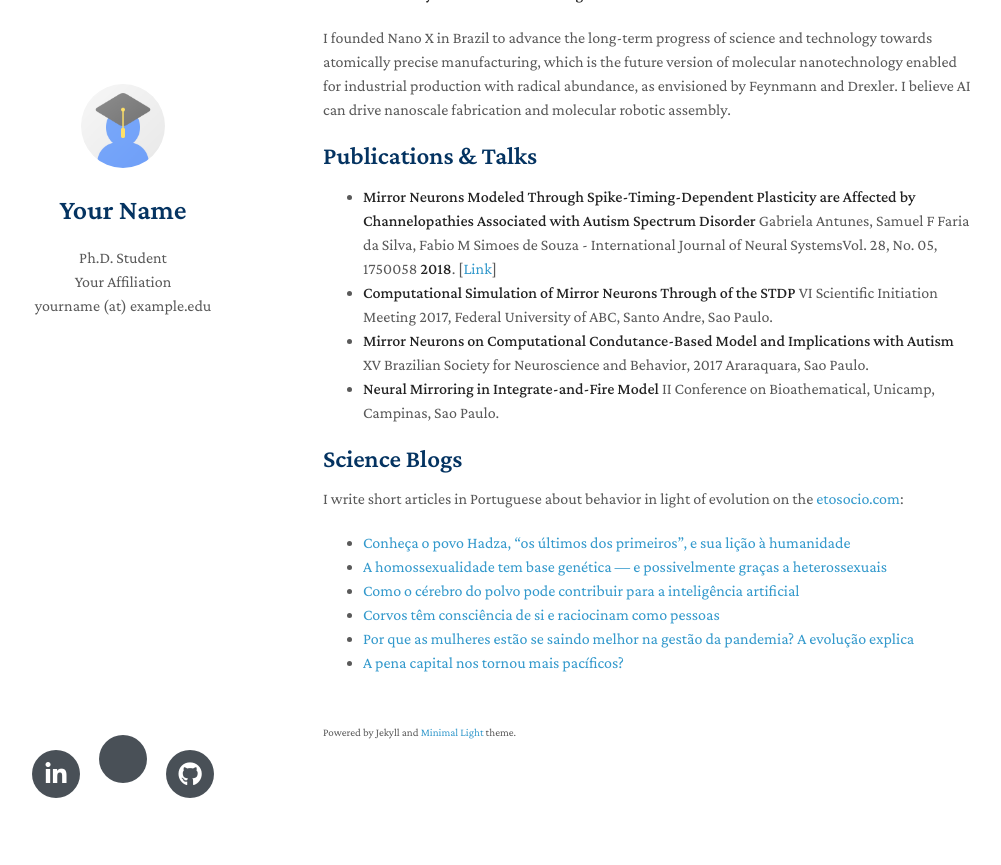
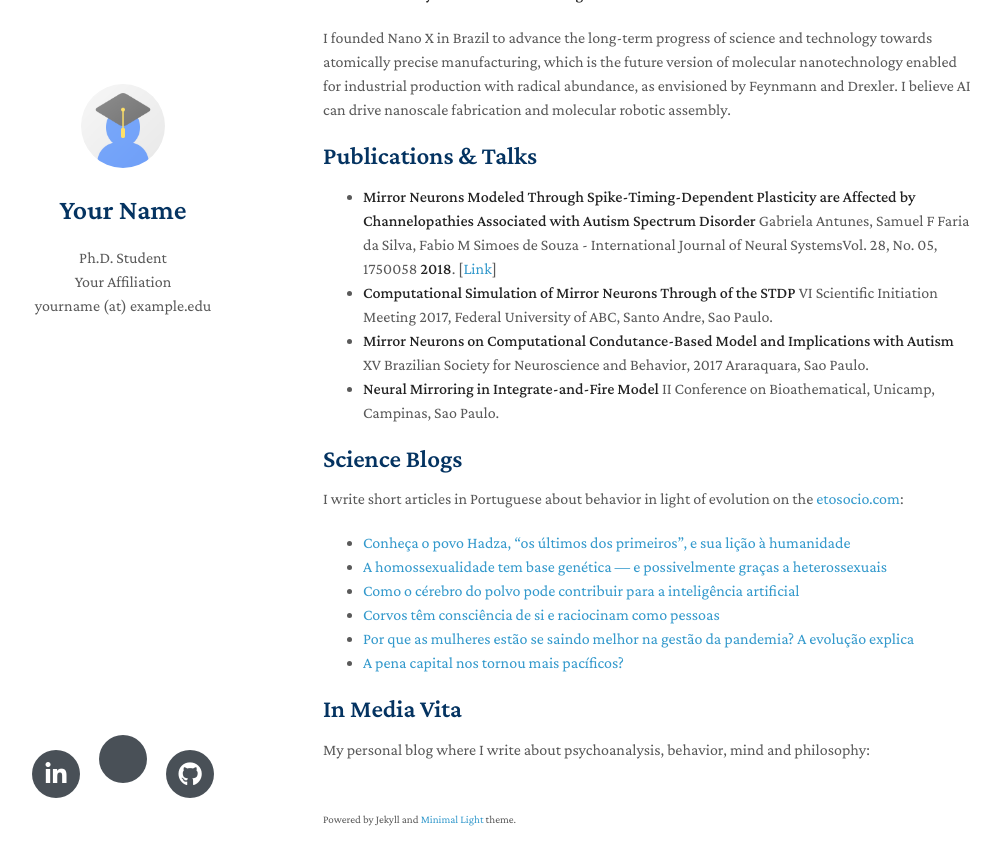
Before and after one commit to samuelfernandofs/samuel.fernando, a Jekyll site: the page built from index.md, in a window 1280 px wide and 900 px high, scrolled down 924 px. Shown: the top 865 px of the window, without its empty margins (147-1148 px from the left). Built offline with Jekyll 4.4.1, drawn with Linux system fonts in a browser that asks for light colours; nearby versions of some CDN libraries; a style sheet for code colours, icons or effects is not loaded; our own code applies the rules of GitHub Pages for plain Markdown files; before the commit the page ends 1737 px from its top, so only the background shows below that.

Commit message:
Update index.md

```diff
--- a/index.md
+++ b/index.md
@@ -51,3 +51,7 @@ I write short articles in Portuguese about behavior in light of evolution on the
 - [Corvos têm consciência de si e raciocinam como pessoas](https://etosocio.com/comportamento-animal/corvos/)
 - [Por que as mulheres estão se saindo melhor na gestão da pandemia? A evolução explica](https://etosocio.com/comportamento-humano/lideranca/)
 - [A pena capital nos tornou mais pacíficos?](https://etosocio.com/comportamento-humano/pena-de-morte/)
+
+## In Media Vita
+
+My personal blog where I write about psychoanalysis, behavior, mind and philosophy:
```
